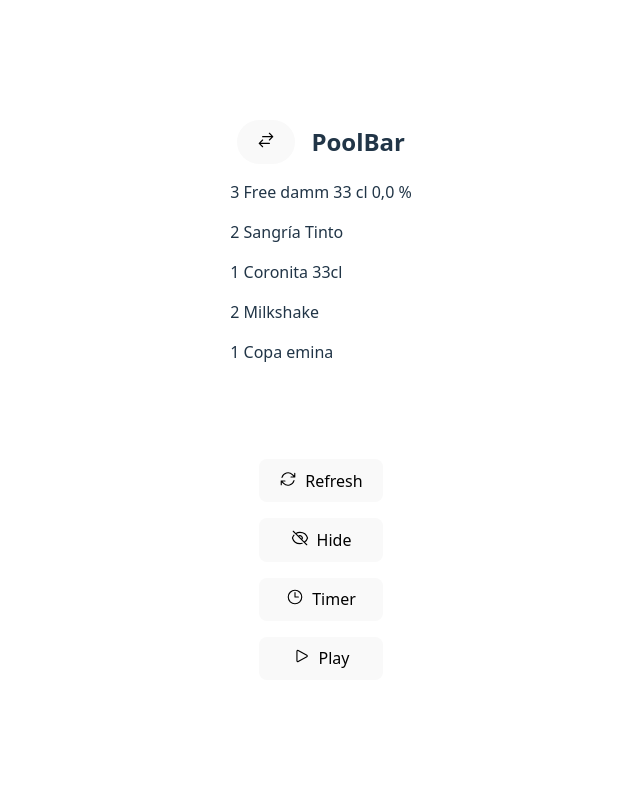
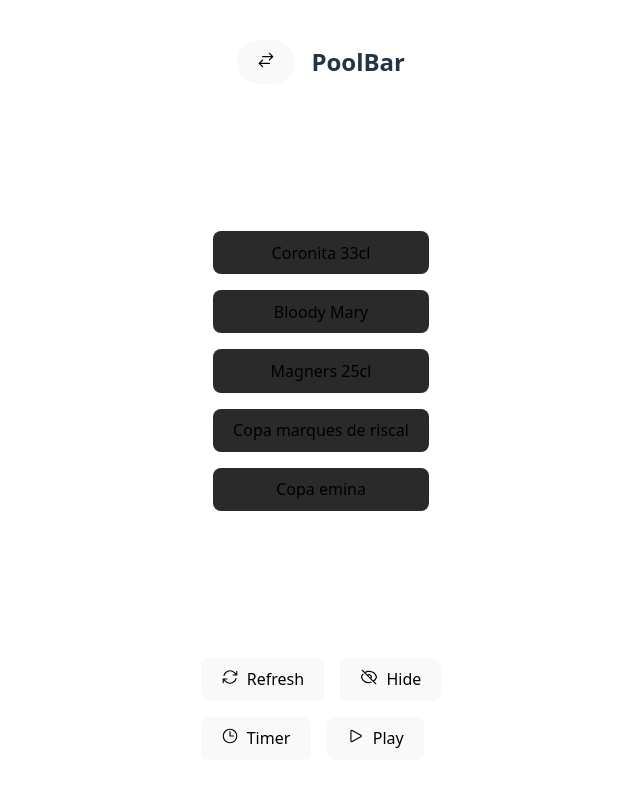
Before and after one commit to Fernandicus/bartending, a React (Vite) app: page / in a window 1280 px wide. Shown: the top 786 px of the page, without its empty margins (319-959 px from the left). Built offline with nearby package versions, Linux system fonts and the light colour scheme.

Commit message:
Receipt Modal

```diff
--- a/src/App.tsx
+++ b/src/App.tsx
@@ -2,6 +2,7 @@
 import { useDrinksGenerator } from "./useDrinksGenerator";
 import {
   allDrinksList,
+  Drink,
   drinksRange,
   frequency,
   skyBarCocktailsList,
@@ -15,6 +16,7 @@
 import { Button } from "./Button";
 import { ClockIcon } from "./icons/ClockIcon";
 import { SwitchButton } from "./SwitchButton";
+import { Modal } from "./Modal";
 
 type Mode = "SkyBar" | "PoolBar";
 
@@ -22,11 +24,13 @@
   const modes: Mode[] = ["PoolBar", "SkyBar"];
   const [activeMode, setActiveMode] = useState(modes[0]);
   const isPoolBar = activeMode === "PoolBar";
+  const [isModalOpen, setIsModalOpen] = useState(false);
+  const [selectedDrink, setSelectedDrinks] = useState<Drink | null>(null);
 
   const poolDrinks = useDrinksGenerator(frequency, allDrinksList, drinksRange);
   const skyDrinks = useDrinksGenerator(
     frequency,
-    skyBarCocktailsList.map(({ name }) => name),
+    skyBarCocktailsList,
     drinksRange
   );
 
@@ -67,31 +71,54 @@
         display: "flex",
         flexDirection: "column",
         justifyContent: "space-between",
-        height: "70dvh",
+        height: "90dvh",
         alignItems: "center",
       }}
     >
       <SwitchButton<Mode> modes={modes} activeMode={setActiveMode} />
-      <div style={{ textAlign: "left", height: "100%" }}>
+      <div
+        style={{
+          display: "flex",
+          flexDirection: "column",
+          gap: "1rem",
+          textAlign: "left",
+          justifyContent: "center",
+          height: "100%",
+        }}
+      >
         {isPoolBar
-          ? poolDrinks.drinks.map((drink, i) => {
+          ? poolDrinks.drinks.map(({ drink }, i) => {
               return (
-                <p
+                <button
                   key={i}
-                  style={{ visibility: isHidden ? "hidden" : "visible" }}
+                  onClick={() => {
+                    setIsModalOpen(true);
+                    setSelectedDrinks(drink);
+                  }}
+                  style={{
+                    visibility: isHidden ? "hidden" : "visible",
+                    backgroundColor: "#2a2a2a",
+                  }}
                 >
-                  {drink}
-                </p>
+                  {drink.name}
+                </button>
               );
             })
-          : skyDrinks.drinks.map((drink, i) => {
+          : skyDrinks.drinks.map(({ drink }, i) => {
               return (
-                <p
+                <button
                   key={i}
-                  style={{ visibility: isHidden ? "hidden" : "visible" }}
+                  onClick={() => {
+                    setIsModalOpen(true);
+                    setSelectedDrinks(drink);
+                  }}
+                  style={{
+                    visibility: isHidden ? "hidden" : "visible",
+                    backgroundColor: "#2a2a2a",
+                  }}
                 >
-                  {drink}
-                </p>
+                  {drink.name}
+                </button>
               );
             })}
       </div>
@@ -99,6 +126,12 @@
         style={{
           display: "flex",
           flexDirection: "column",
+          gap: "1rem",
+        }}
+      >
+        <div
+          style={{
+            display: "flex",
             gap: "1rem",
           }}
         >
@@ -121,6 +154,13 @@
               setIsHidden((prev) => !prev);
             }}
           />
+        </div>
+        <div
+          style={{
+            display: "flex",
+            gap: "1rem",
+          }}
+        >
           <Button
             label="Timer"
             icon={<ClockIcon />}
@@ -150,5 +190,23 @@
           />
         </div>
       </div>
+
+      {selectedDrink && selectedDrink.receipt.length > 0 && (
+        <Modal isOpen={isModalOpen} onClose={() => setIsModalOpen(false)}>
+          <h2>{selectedDrink.name}</h2>
+          <div style={{ textAlign: "left", marginLeft: "3rem" }}>
+            {selectedDrink.receipt.map(([ingredient, amount]) => {
+              return (
+                <>
+                  <p>
+                    {ingredient} - {amount}
+                  </p>
+                </>
+              );
+            })}
+          </div>
+        </Modal>
+      )}
+    </div>
   );
 }
--- /dev/null
+++ b/src/Modal.css
@@ -0,0 +1,44 @@
+.modal-overlay {
+  position: fixed;
+  top: 0;
+  left: 0;
+  width: 100%;
+  height: 100%;
+  background: rgba(0, 0, 0, 0.5);
+  display: flex;
+  align-items: center;
+  justify-content: center;
+  z-index: 1000;
+}
+
+.modal-content {
+  background: #242424;
+  padding: 2rem;
+  border-radius: 8px;
+  position: relative;
+  max-width: 500px;
+  width: 90%;
+  box-shadow: 0 5px 15px rgba(0, 0, 0, 0.3);
+  animation: fadeIn 0.3s ease;
+}
+
+.modal-close {
+  position: absolute;
+  top: 10px;
+  right: 15px;
+  font-size: 1.5rem;
+  background: none;
+  border: none;
+  cursor: pointer;
+}
+
+@keyframes fadeIn {
+  from {
+    opacity: 0;
+    transform: translateY(-20px);
+  }
+  to {
+    opacity: 1;
+    transform: translateY(0);
+  }
+}
--- /dev/null
+++ b/src/Modal.tsx
@@ -0,0 +1,23 @@
+import React from "react";
+import "./Modal.css";
+
+type ModalProps = {
+  isOpen: boolean;
+  onClose: () => void;
+  children: React.ReactNode;
+};
+
+export function Modal({ isOpen, onClose, children }: ModalProps) {
+  if (!isOpen) return null;
+
+  return (
+    <div className="modal-overlay" onClick={onClose}>
+      <div className="modal-content" onClick={(e) => e.stopPropagation()}>
+        <button className="modal-close" onClick={onClose}>
+          ×
+        </button>
+        {children}
+      </div>
+    </div>
+  );
+}
--- a/src/constants.ts
+++ b/src/constants.ts
@@ -1,4 +1,4 @@
-type Drink = {
+export type Drink = {
   name: string;
   receipt: Array<[string, number]>;
 };
@@ -47,6 +47,24 @@
       ["Hierbabuena", 2],
       ["Sirope fruta", 5],
       ["Soda", -1],
+    ],
+  },
+  {
+    name: "Amaretto Sour",
+    receipt: [
+      ["Amaretto", 5],
+      ["Azúcar", 1],
+      ["Z. Limón", 3],
+      ["C. Huevo", 2],
+    ],
+  },
+  {
+    name: "Whisky Sour",
+    receipt: [
+      ["JB", 5],
+      ["Azúcar", 3],
+      ["Z. Limón", 4],
+      ["C. Huevo", 2],
     ],
   },
   {
@@ -198,8 +216,18 @@
   },
 ];
 
-export const skyBarCocktailsList = [
+export const skyBarCocktailsList: Drink[] = [
   ...poolBarCocktailsList,
+  {
+    name: "Aperol Sour",
+    receipt: [
+      ["Aperol", 5],
+      ["Absolut Rapsberry", 3],
+      ["Azúcar", 2],
+      ["Z. Limón", 2],
+      ["C. Huevo", 3],
+    ],
+  },
   {
     name: "Pimm's Cup",
     receipt: [
@@ -229,11 +257,11 @@
     name: "Altitud Mare",
     receipt: [
       ["Bombay Sapphire", 5],
-      ["Aperol", 2.5],
-      ["Z. Limón", 2.5],
+      ["Aperol", 3],
+      ["Z. Limón", 3],
       ["Z. Naranja", 5],
       ["Z. Piña", 5],
-      ["Azucar", 2.5],
+      ["Azucar", 3],
     ],
   },
   {
@@ -264,50 +292,50 @@
   {
     name: "Amatista",
     receipt: [
-      ["Bombay Sapphire", 3],
+      ["Bombay Sapphire", 5],
       ["Licor Violeta", 3],
       ["Grand Marnier", 3],
       ["Z. Limón", 2],
-      ["Azúcar Líquida", 1.5],
+      ["Azúcar Líquida", 2],
       ["Clara de Huevo", 2],
     ],
   },
 ];
 
-export const allDrinksList = [
-  ...poolBarCocktailsList.map((drink) => drink.name),
-  "Combinado",
-  "Agua mineral / gas",
-  "Shandy",
-  "Bebida energética",
-  "Batido de cacao",
-  "Café expreso",
-  "Café americano",
-  "Latte macchiato",
-  "Cortado",
-  "Cappuccino",
-  "Té e infusiones",
-  "Matcha latte",
-  "Ice matcha latte",
-  "Estrella damm 25cl",
-  "Magners 25cl",
-  "Coronita 33cl",
-  "Free damm 33 cl 0,0 %",
-  "Copa viña real",
-  "Copa ribas",
-  "Copa prosecco",
-  "Copa emina",
-  "Copa marieta rose",
-  "Copa marieta semi",
-  "Miraval",
-  "Chivite",
-  "Copa jose pariente",
-  "Copa marques de riscal",
-  "Milkshake",
-  "Tropic mix",
-  "Peach paradise",
-  "Red banana",
-  "Combinado",
+export const allDrinksList: Drink[] = [
+  ...poolBarCocktailsList,
+  { name: "Combinado", receipt: [] },
+  { name: "Agua mineral / gas", receipt: [] },
+  { name: "Shandy", receipt: [] },
+  { name: "Bebida energética", receipt: [] },
+  { name: "Batido de cacao", receipt: [] },
+  { name: "Café expreso", receipt: [] },
+  { name: "Café americano", receipt: [] },
+  { name: "Latte macchiato", receipt: [] },
+  { name: "Cortado", receipt: [] },
+  { name: "Cappuccino", receipt: [] },
+  { name: "Té e infusiones", receipt: [] },
+  { name: "Matcha latte", receipt: [] },
+  { name: "Ice matcha latte", receipt: [] },
+  { name: "Estrella damm 25cl", receipt: [] },
+  { name: "Magners 25cl", receipt: [] },
+  { name: "Coronita 33cl", receipt: [] },
+  { name: "Free damm 33 cl 0,0 %", receipt: [] },
+  { name: "Copa viña real", receipt: [] },
+  { name: "Copa ribas", receipt: [] },
+  { name: "Copa prosecco", receipt: [] },
+  { name: "Copa emina", receipt: [] },
+  { name: "Copa marieta rose", receipt: [] },
+  { name: "Copa marieta semi", receipt: [] },
+  { name: "Miraval", receipt: [] },
+  { name: "Chivite", receipt: [] },
+  { name: "Copa jose pariente", receipt: [] },
+  { name: "Copa marques de riscal", receipt: [] },
+  { name: "Milkshake", receipt: [] },
+  { name: "Tropic mix", receipt: [] },
+  { name: "Peach paradise", receipt: [] },
+  { name: "Red banana", receipt: [] },
+  { name: "Combinado", receipt: [] },
 ];
 
 export const drinksRange = {
--- a/src/drinks-generator.ts
+++ b/src/drinks-generator.ts
@@ -1,17 +1,18 @@
-import { totalDrinksInterval } from "./constants";
+import { Drink, totalDrinksInterval } from "./constants";
 
 function getRandomNum(drinksRange: { min: number; max: number }) {
   const { max, min } = drinksRange;
   return Math.floor(Math.random() * (max - min + 1)) + min;
 }
 
+type RandomDrinks = { amount: number; drink: Drink };
 export function getRandomDrinks(
-  drinks: string[],
+  drinks: Drink[],
   drinksRange: { min: number; max: number }
-) {
+): RandomDrinks[] {
   const numBebidas = getRandomNum(totalDrinksInterval);
 
-  const seleccion = [];
+  const seleccion: RandomDrinks[] = [];
   const copy = [...drinks];
 
   for (let i = 0; i < numBebidas && copy.length > 0; i++) {
@@ -21,7 +22,7 @@
       min: drinksRange.min,
       max: drinksRange.max - 1,
     });
-    seleccion.push(`${cantidad} ${bebida}`);
+    seleccion.push({ amount: cantidad, drink: bebida });
   }
 
   return seleccion;
--- a/src/useDrinksGenerator.ts
+++ b/src/useDrinksGenerator.ts
@@ -1,12 +1,13 @@
 import { useEffect, useRef, useState } from "react";
 import { getRandomDrinks } from "./drinks-generator";
+import { Drink } from "./constants";
 
 export function useDrinksGenerator(
   frequency: number,
-  drinksMenu: string[],
+  drinksMenu: Drink[],
   drinksRange: { min: number; max: number }
 ) {
-  const [drinks, setDrinks] = useState<string[]>([]);
+  const [drinks, setDrinks] = useState<ReturnType<typeof getRandomDrinks>>([]);
   const intervalRef = useRef<number>(null);
 
   const randomDrinks = () => {
```
Lines whose indentation alone changed are shown as unchanged.
